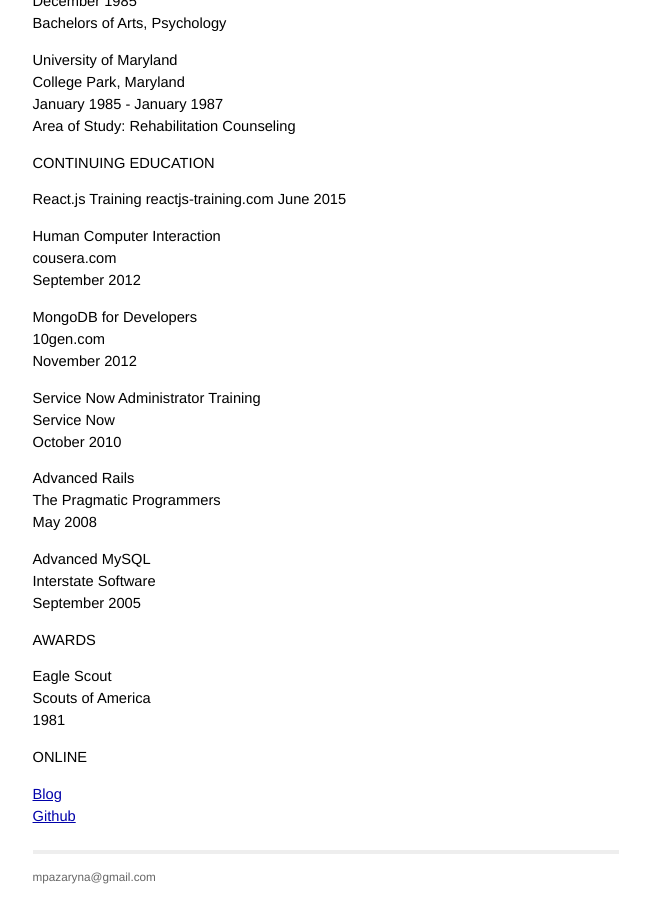
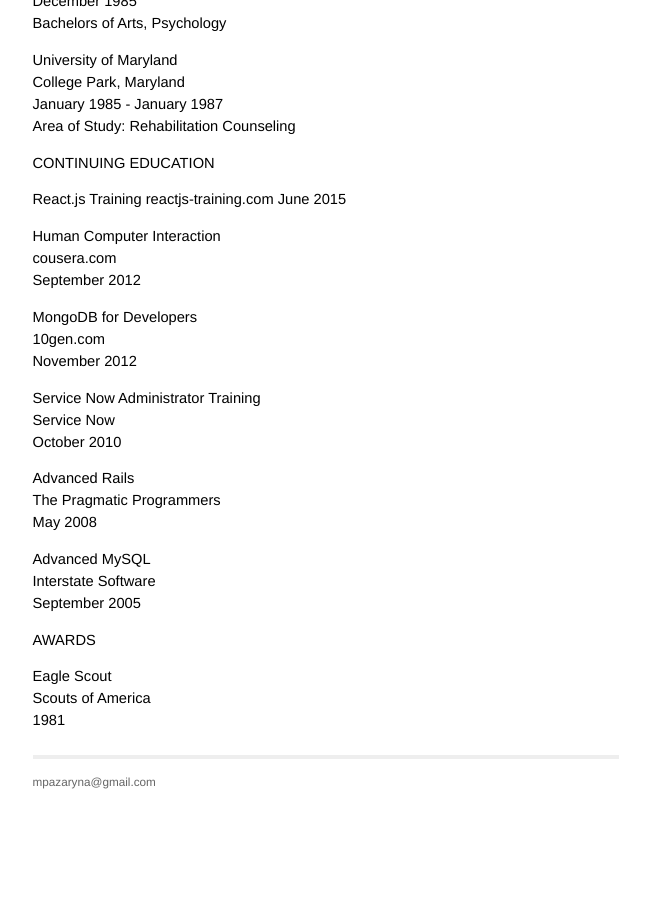
Before and after one commit to mpazaryna/mpazaryna.github.io, a Jekyll site: the page built from pages/cv.md, in a window 1280 px wide and 900 px high, scrolled down 2512 px. Shown: the whole window, without its empty margins (314-964 px from the left). Built offline with Jekyll 4.4.1, drawn with Linux system fonts in a browser that asks for light colours; our own code applies the rules of GitHub Pages for plain Markdown files; after the commit the page ends 3316 px from its top, so only the background shows below that.

Commit message:
removed online

```diff
--- a/pages/cv.md
+++ b/pages/cv.md
@@ -158,8 +158,3 @@
 Eagle Scout
 Scouts of America
 1981
-
-ONLINE
-
-[Blog](http://wisesmile.github.com)
-[Github](http://www.github.com/wisesmile)
```
